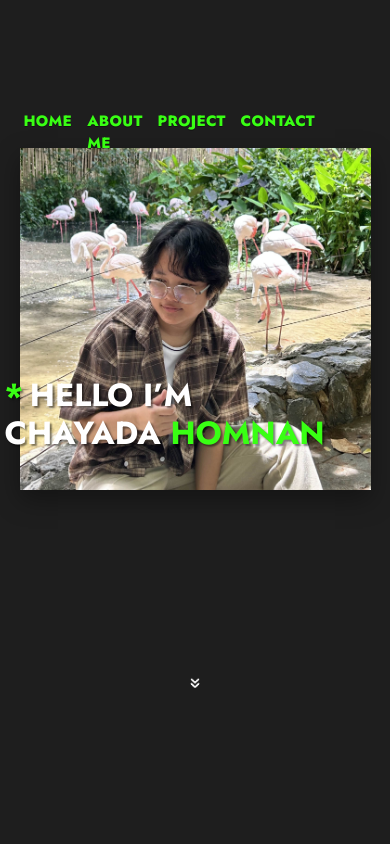
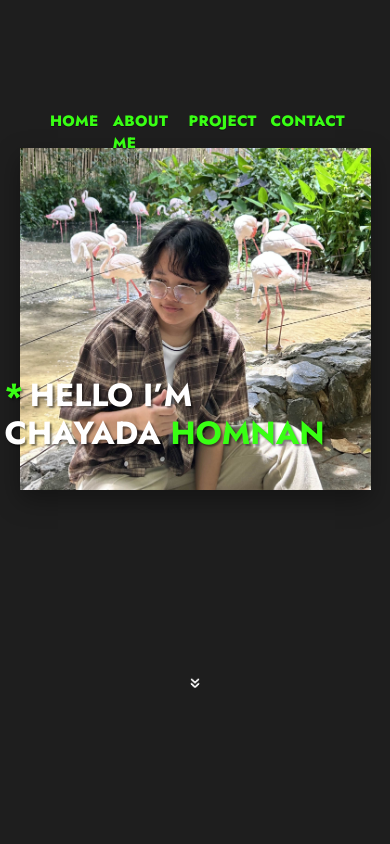
Before and after one commit to Sonnoah/Portfolio-CH, a Next.js app: page / in a window 390 px wide. Shown: the top 844 px of the page. Built offline with nearby package versions, Linux system fonts and the light colour scheme.

Commit message:
1st-mb-css

```diff
--- a/app/globals.css
+++ b/app/globals.css
@@ -395,10 +395,9 @@ hr {
     font-size: 32px;
   }
   .tag{
-    right: 150px;
+    right: 120px;
     flex-direction: row;
     top: -10;
-    gap: 15px;
   }
   .h1-header {
     text-align: center;
```
